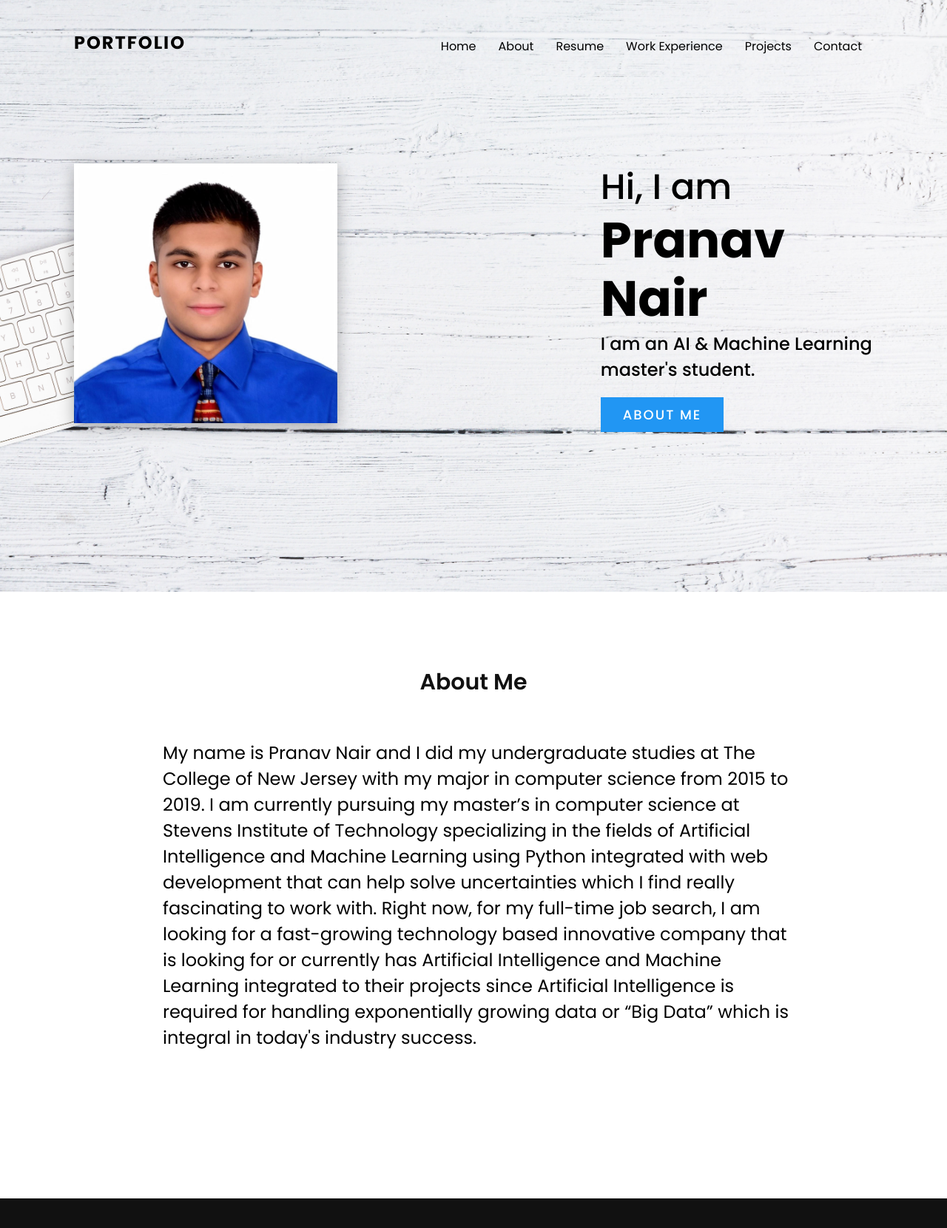
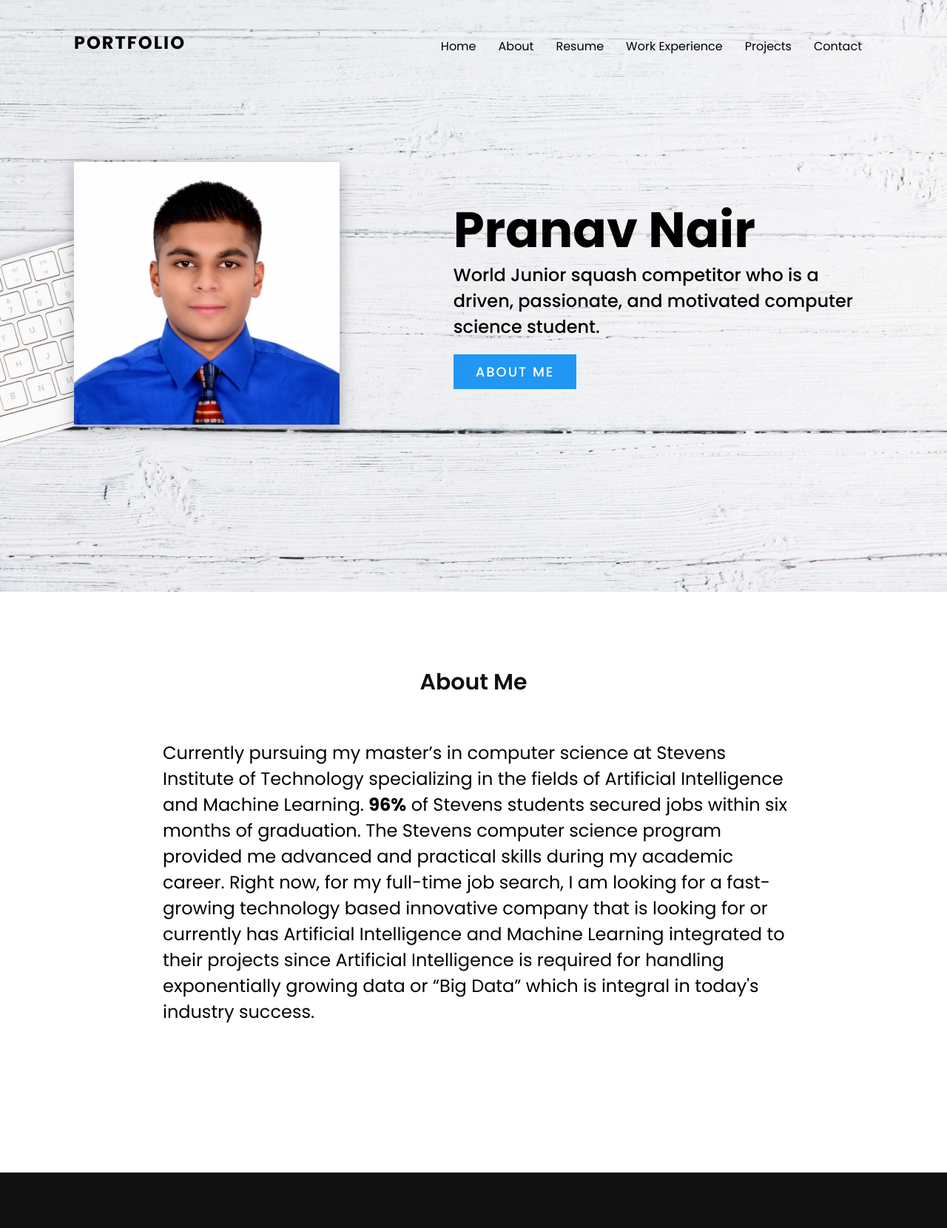
Before and after one commit to nairp2/portfolio_website, a Django app: page / in a window 1280 px wide. Shown: the top 1660 px of the page at 74% size. Run offline with Django 3.2, Linux system fonts and the light colour scheme.

Commit message:
Updated About me

```diff
--- a/portfolio_app/static/css/main.css
+++ b/portfolio_app/static/css/main.css
@@ -56,7 +56,7 @@ section {
 }
 
 .photo img {
-  max-width: 50%;
+  max-width: 70%;
   float: center;
   box-shadow: 0 5px 20px rgba(0, 0, 0, 0.3);
 }
--- a/portfolio_app/templates/html/base.html
+++ b/portfolio_app/templates/html/base.html
@@ -27,8 +27,8 @@
         <img src="static/img/usa.png">
       </div>
       <div class="textBx">
-        <h2>Hi, I am <br><span>Pranav Nair</span></h2>
-        <h3>I am an AI & Machine Learning master's student.</h3>
+        <h2><span>Pranav Nair</span></h2>
+        <h3>World Junior squash competitor who is a driven, passionate, and motivated computer science student.</h3>
         <a href="#about" class="btn">About Me</a>
       </div>
     </section>
@@ -38,7 +38,7 @@
       </div>
       <div class="content">
         <div class="contentBx">
-          <p>My name is Pranav Nair and I did my undergraduate studies at The College of New Jersey with my major in computer science from 2015 to 2019. I am currently pursuing my master’s in computer science at Stevens Institute of Technology specializing in the fields of Artificial Intelligence and Machine Learning using Python integrated with web development that can help solve uncertainties which I find really fascinating to work with. Right now, for my full-time job search, I am looking for a fast-growing technology based innovative company that is looking for or currently has Artificial Intelligence and Machine Learning integrated to their projects since Artificial Intelligence is required for handling exponentially growing data or “Big Data” which is integral in today's industry success.
+          <p>Currently pursuing my master’s in computer science at Stevens Institute of Technology specializing in the fields of Artificial Intelligence and Machine Learning. <b>96%</b> of Stevens students secured jobs within six months of graduation. The Stevens computer science program provided me advanced and practical skills during my academic career. Right now, for my full-time job search, I am looking for a fast-growing technology based innovative company that is looking for or currently has Artificial Intelligence and Machine Learning integrated to their projects since Artificial Intelligence is required for handling exponentially growing data or “Big Data” which is integral in today's industry success.
           </p>
         </div>
       </div>
```
